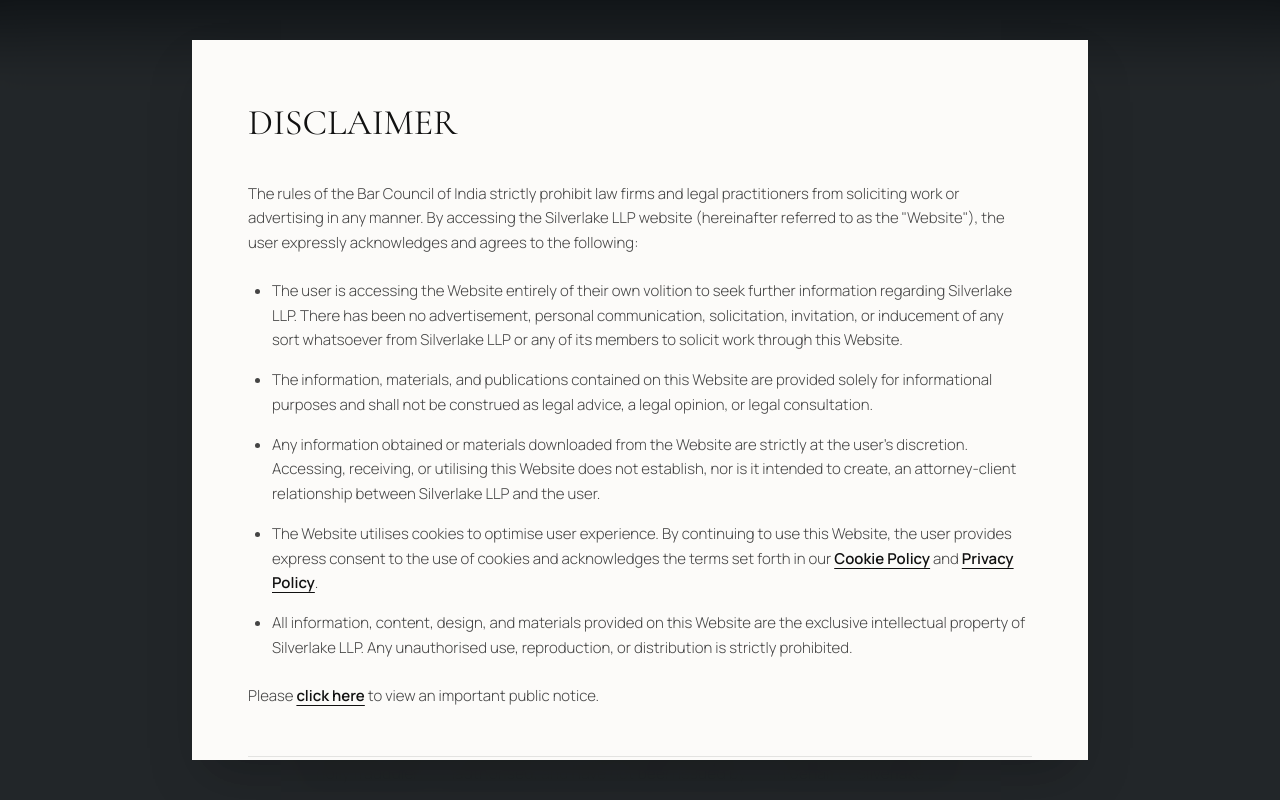
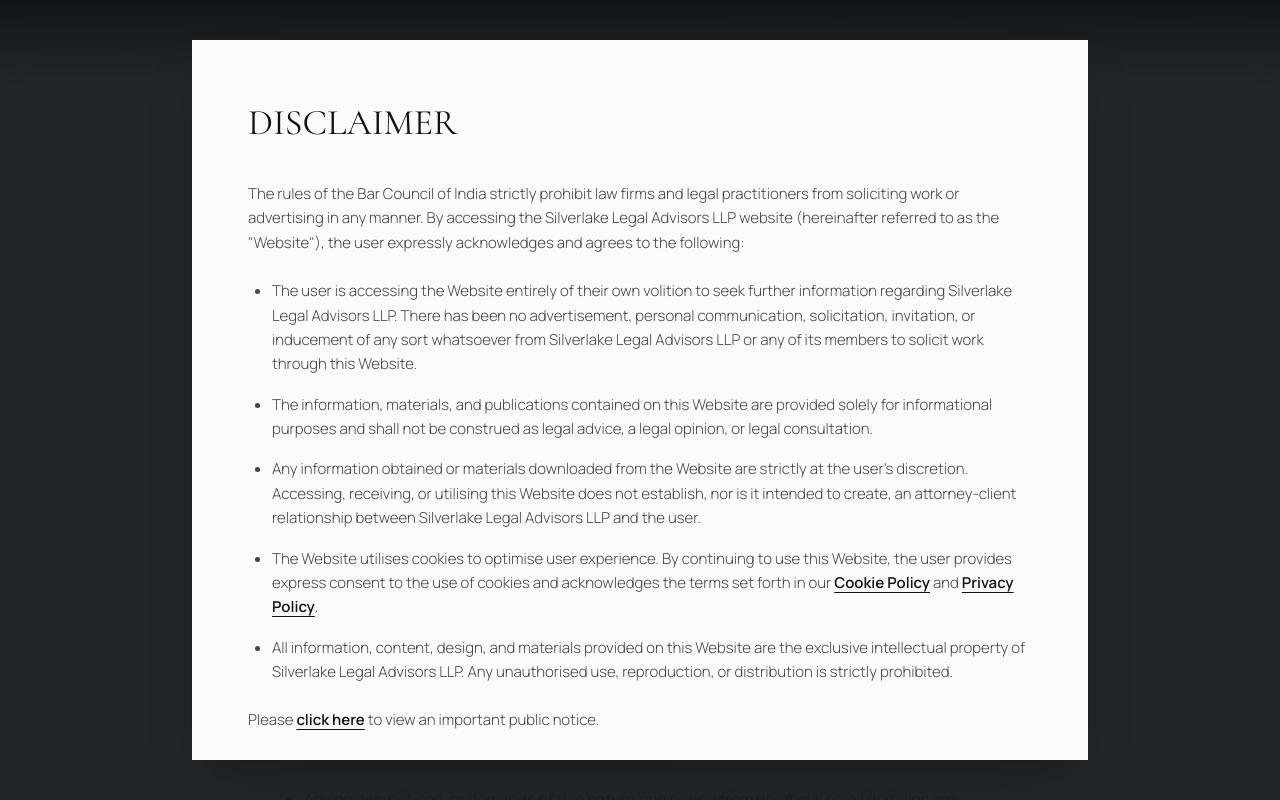
Before and after one commit to amaysomani/silverlake-website, a Next.js app: page /public-notice in a window 1280 px wide. Shown: the top 800 px of the page. Built offline with nearby package versions, Linux system fonts and the light colour scheme.

Commit message:
Update firm name to Silverlake Legal Advisors LLP globally

```diff
--- a/src/app/cookie-policy/page.tsx
+++ b/src/app/cookie-policy/page.tsx
@@ -19,7 +19,7 @@
 
           <div className="space-y-8 text-[#444] text-[16px] font-light leading-relaxed">
             <p>
-              Silverlake LLP ("we", "us", or "our") utilises cookies and similar tracking technologies on our website, www.silverlakelaw.in (the "Website"). This Cookie Policy outlines how we collect, use, and manage information pertaining to your browsing activities to enhance user experience, optimise functionality, and secure our Website.
+              Silverlake Legal Advisors LLP ("we", "us", or "our") utilises cookies and similar tracking technologies on our website, www.silverlakelaw.in (the "Website"). This Cookie Policy outlines how we collect, use, and manage information pertaining to your browsing activities to enhance user experience, optimise functionality, and secure our Website.
             </p>
 
             <p>
@@ -37,7 +37,7 @@
             </p>
             <ul className="list-disc pl-6 space-y-4">
               <li>
-                First-Party and Third-Party Cookies: "First-party" cookies are set directly by the Silverlake LLP domain. "Third-party" cookies are placed by external entities or service providers operating through our Website.
+                First-Party and Third-Party Cookies: "First-party" cookies are set directly by the Silverlake Legal Advisors LLP domain. "Third-party" cookies are placed by external entities or service providers operating through our Website.
               </li>
               <li>
                 Session Cookies: These are temporary cookies utilised to link a user's actions during a single browser session. They are automatically deleted from your device the moment you close your browser window.
--- a/src/app/insights/[slug]/page.tsx
+++ b/src/app/insights/[slug]/page.tsx
@@ -57,7 +57,7 @@
     "description": article.summary,
     "publisher": {
       "@type": "Organization",
-      "name": "Silverlake LLP",
+      "name": "Silverlake Legal Advisors LLP",
       "logo": {
         "@type": "ImageObject",
         "url": "https://silverlakelaw.in/logo.png",
--- a/src/app/layout.tsx
+++ b/src/app/layout.tsx
@@ -6,8 +6,8 @@
 
 export const metadata: Metadata = {
   title: {
-    default: "Silverlake LLP | Excellence in Legal Advisory",
-    template: "%s | Silverlake LLP",
+    default: "Silverlake Legal Advisors LLP | Excellence in Legal Advisory",
+    template: "%s | Silverlake Legal Advisors LLP",
   },
   description: "A premium international law firm delivering sophisticated counsel across Corporate, Private Equity, Private Wealth, and Dispute Resolution.",
   keywords: ["Silverlake", "Law Firm", "Corporate Law", "M&A", "Private Equity", "Banking & Finance", "Dispute Resolution", "Regulatory", "Real Estate", "Tax Advisory", "Technology Law"],
@@ -17,7 +17,7 @@
     title: "Silverlake | Corporate Law Firm",
     description: "Silverlake is a leading international law firm advising businesses, investors, entrepreneurs, and institutions on complex legal matters across jurisdictions.",
     url: "https://silverlakelaw.in",
-    siteName: "Silverlake LLP",
+    siteName: "Silverlake Legal Advisors LLP",
     locale: "en_GB",
     type: "website",
   },
--- a/src/app/privacy-policy/page.tsx
+++ b/src/app/privacy-policy/page.tsx
@@ -19,7 +19,7 @@
           <div className="space-y-8 text-[#444] text-[16px] font-light leading-relaxed">
             <h2 className="font-serif text-[24px] font-normal text-[#111] mt-12 mb-4">Purpose of this Policy</h2>
             <p>
-              Silverlake LLP (hereinafter referred to as the "we," "us," or "our") is committed to protecting and respecting your privacy. This Privacy Policy sets forth the basis on which any personal data we collect from you, or that you provide to us, will be processed. We act as a "Data Controller" in accordance with the General Data Protection Regulation (GDPR) and other applicable data protection legislation. Any updates or amendments to this policy will be published directly on our website.
+              Silverlake Legal Advisors LLP (hereinafter referred to as the "we," "us," or "our") is committed to protecting and respecting your privacy. This Privacy Policy sets forth the basis on which any personal data we collect from you, or that you provide to us, will be processed. We act as a "Data Controller" in accordance with the General Data Protection Regulation (GDPR) and other applicable data protection legislation. Any updates or amendments to this policy will be published directly on our website.
             </p>
 
             <h2 className="font-serif text-[24px] font-normal text-[#111] mt-12 mb-4">Categories of Personal Data Collected</h2>
@@ -70,7 +70,7 @@
               <li>Lodge a formal complaint with the relevant supervisory authority.</li>
             </ul>
             <p>
-              If you wish to exercise these rights, you may, at any time, contact Silverlake LLP using the contact details below.
+              If you wish to exercise these rights, you may, at any time, contact Silverlake Legal Advisors LLP using the contact details below.
             </p>
 
             <h2 className="font-serif text-[24px] font-normal text-[#111] mt-12 mb-4">Disclosure and Third-Party Sharing</h2>
@@ -90,7 +90,7 @@
 
             <h2 className="font-serif text-[24px] font-normal text-[#111] mt-12 mb-4">Non-existence of automated decision making</h2>
             <p>
-              Silverlake LLP does not subject your Personal Data to automated decision-making processes, nor do we engage in profiling activities to evaluate personal aspects relating to a natural person.
+              Silverlake Legal Advisors LLP does not subject your Personal Data to automated decision-making processes, nor do we engage in profiling activities to evaluate personal aspects relating to a natural person.
             </p>
 
             <h2 className="font-serif text-[24px] font-normal text-[#111] mt-12 mb-4">Contact us</h2>
--- a/src/app/public-notice/page.tsx
+++ b/src/app/public-notice/page.tsx
@@ -22,7 +22,7 @@
             </h2>
 
             <p>
-              It has been brought to the attention of Silverlake LLP that unidentified individuals or entities have created fictitious email addresses and are utilising our name, logo, and credentials to disseminate fraudulent legal notices. These unauthorised communications, which primarily consist of fabricated copyright infringement notices, are being circulated to various companies and individuals.
+              It has been brought to the attention of Silverlake Legal Advisors LLP that unidentified individuals or entities have created fictitious email addresses and are utilising our name, logo, and credentials to disseminate fraudulent legal notices. These unauthorised communications, which primarily consist of fabricated copyright infringement notices, are being circulated to various companies and individuals.
             </p>
 
             <p>
@@ -30,7 +30,7 @@
             </p>
 
             <p>
-              Accordingly, Silverlake LLP hereby issues this Public Notice to declare and clarify the following:
+              Accordingly, Silverlake Legal Advisors LLP hereby issues this Public Notice to declare and clarify the following:
             </p>
 
             <ul className="list-disc pl-6 space-y-4">
@@ -38,7 +38,7 @@
                 We have no relationship, association, or affiliation, whether direct or indirect, with these unidentified individuals. We have not authorised, commissioned, or endorsed the transmission of such emails or legal notices to any person or entity.
               </li>
               <li>
-                Any emails, notices, or demands of this nature originating from unofficial email domains are wholly fraudulent, unauthorised, and have not been issued by or on behalf of Silverlake LLP.
+                Any emails, notices, or demands of this nature originating from unofficial email domains are wholly fraudulent, unauthorised, and have not been issued by or on behalf of Silverlake Legal Advisors LLP.
               </li>
               <li>
                 We treat the unauthorised use of our name and intellectual property as a severe breach of the law. We are currently initiating all appropriate legal proceedings, including criminal and civil actions, against the responsible parties.
@@ -49,11 +49,11 @@
             </ul>
 
             <p>
-              Silverlake LLP, its partners, and its employees categorically disclaim any and all liability for any direct, indirect, consequential, or incidental losses or damages incurred by any party arising out of or in connection with their engagement, reliance, or compliance with such fraudulent communications or individuals.
+              Silverlake Legal Advisors LLP, its partners, and its employees categorically disclaim any and all liability for any direct, indirect, consequential, or incidental losses or damages incurred by any party arising out of or in connection with their engagement, reliance, or compliance with such fraudulent communications or individuals.
             </p>
 
             <p>
-              If you receive a suspicious communication claiming to be from Silverlake LLP, please do not respond or click on any links, and kindly report the incident directly to our official contact channels.
+              If you receive a suspicious communication claiming to be from Silverlake Legal Advisors LLP, please do not respond or click on any links, and kindly report the incident directly to our official contact channels.
             </p>
           </div>
         </div>
--- a/src/components/DisclaimerModal.tsx
+++ b/src/components/DisclaimerModal.tsx
@@ -45,24 +45,24 @@
 
             <div className="space-y-6 text-[#444] text-[15px] font-light leading-relaxed">
               <p>
-                The rules of the Bar Council of India strictly prohibit law firms and legal practitioners from soliciting work or advertising in any manner. By accessing the Silverlake LLP website (hereinafter referred to as the "Website"), the user expressly acknowledges and agrees to the following:
+                The rules of the Bar Council of India strictly prohibit law firms and legal practitioners from soliciting work or advertising in any manner. By accessing the Silverlake Legal Advisors LLP website (hereinafter referred to as the "Website"), the user expressly acknowledges and agrees to the following:
               </p>
 
               <ul className="list-disc pl-6 space-y-4">
                 <li>
-                  The user is accessing the Website entirely of their own volition to seek further information regarding Silverlake LLP. There has been no advertisement, personal communication, solicitation, invitation, or inducement of any sort whatsoever from Silverlake LLP or any of its members to solicit work through this Website.
+                  The user is accessing the Website entirely of their own volition to seek further information regarding Silverlake Legal Advisors LLP. There has been no advertisement, personal communication, solicitation, invitation, or inducement of any sort whatsoever from Silverlake Legal Advisors LLP or any of its members to solicit work through this Website.
                 </li>
                 <li>
                   The information, materials, and publications contained on this Website are provided solely for informational purposes and shall not be construed as legal advice, a legal opinion, or legal consultation.
                 </li>
                 <li>
-                  Any information obtained or materials downloaded from the Website are strictly at the user's discretion. Accessing, receiving, or utilising this Website does not establish, nor is it intended to create, an attorney-client relationship between Silverlake LLP and the user.
+                  Any information obtained or materials downloaded from the Website are strictly at the user's discretion. Accessing, receiving, or utilising this Website does not establish, nor is it intended to create, an attorney-client relationship between Silverlake Legal Advisors LLP and the user.
                 </li>
                 <li>
                   The Website utilises cookies to optimise user experience. By continuing to use this Website, the user provides express consent to the use of cookies and acknowledges the terms set forth in our <Link href="/cookie-policy" className="font-semibold text-[#111] hover:text-[#C5A059] transition-colors underline decoration-1 underline-offset-4">Cookie Policy</Link> and <Link href="/privacy-policy" className="font-semibold text-[#111] hover:text-[#C5A059] transition-colors underline decoration-1 underline-offset-4">Privacy Policy</Link>.
                 </li>
                 <li>
-                  All information, content, design, and materials provided on this Website are the exclusive intellectual property of Silverlake LLP. Any unauthorised use, reproduction, or distribution is strictly prohibited.
+                  All information, content, design, and materials provided on this Website are the exclusive intellectual property of Silverlake Legal Advisors LLP. Any unauthorised use, reproduction, or distribution is strictly prohibited.
                 </li>
               </ul>
 
--- a/src/components/Footer.tsx
+++ b/src/components/Footer.tsx
@@ -193,7 +193,7 @@
       <div className="border-t border-white/5">
         <div className="mx-auto max-w-[1400px] px-6 lg:px-10 py-6 flex flex-col sm:flex-row items-center justify-between gap-4">
           <p className="text-[10px] text-[#f9f3f1]/20 tracking-wider">
-            &copy; {new Date().getFullYear()} Silverlake LLP. All rights reserved.
+            &copy; {new Date().getFullYear()} Silverlake Legal Advisors LLP. All rights reserved.
           </p>
 
           <div className="flex items-center gap-6">
--- a/src/components/Header.tsx
+++ b/src/components/Header.tsx
@@ -242,7 +242,7 @@
                       </div>
                       <div className="pt-4 border-t border-white/5">
                         <p className="text-[10px] text-[#f9f3f1]/30 tracking-wider">
-                          &copy; {new Date().getFullYear()} Silverlake LLP
+                          &copy; {new Date().getFullYear()} Silverlake Legal Advisors LLP
                         </p>
                       </div>
                     </motion.div>
```
